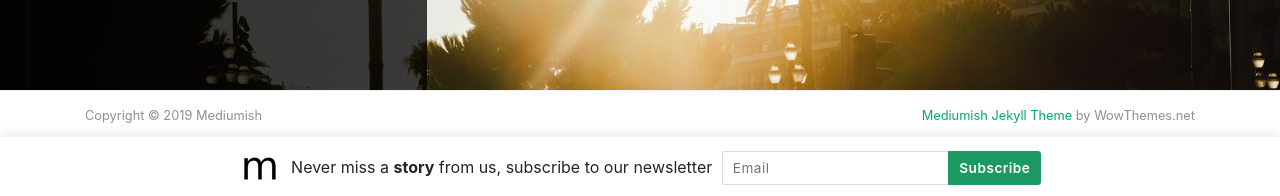
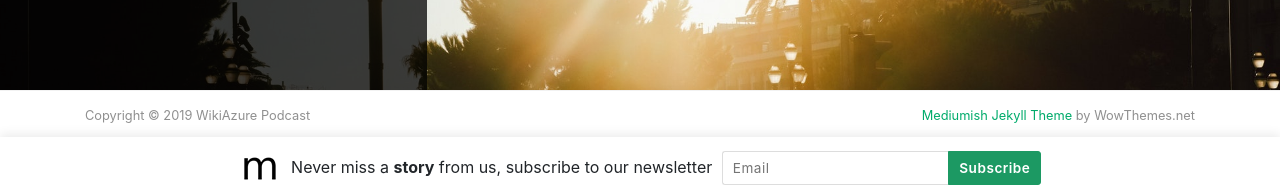
Before and after one commit to daveRendon/wikiazure-podcast, a Jekyll site: the page built from index.html, in a window 1280 px wide and 900 px high, scrolled down 1540 px. Shown: the part 701-897 px from the top of the window. Built offline with Jekyll 4.4.1, drawn with Linux system fonts in a browser that asks for light colours; nearby versions of some CDN libraries; the list of posts is cut into pages by our own code; some of the changed text lies outside the part shown.

Commit message:
update config.yml

```diff
--- a/_config.yml
+++ b/_config.yml
@@ -1,10 +1,10 @@
 # Site
-name: "Mediumish"
+name: "WikiAzure Podcast"
 title: "Mediumish"
 description: "Jekyll template, Medium styled, free for bloggers."
 logo: 'assets/images/logo.png'
 favicon: 'assets/images/logo.png'
-baseurl: /mediumish-theme-jekyll
+baseurl: /wikiazure-podcast
 google_analytics: 'UA-46278016-1'
 disqus: 'demowebsite'
 mailchimp-list: 'https://wowthemes.us11.list-manage.com/subscribe/post?u=8aeb20a530e124561927d3bd8&amp;id=8c3d2d214b'
```
